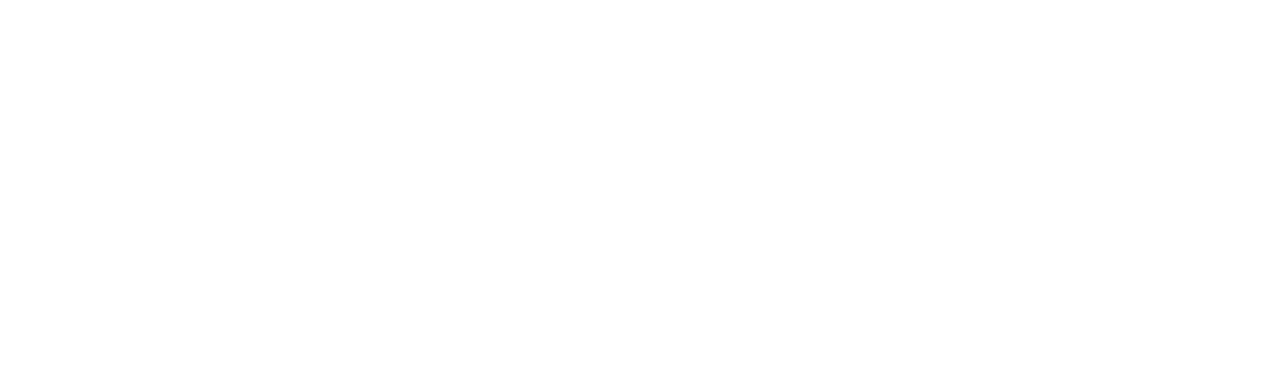
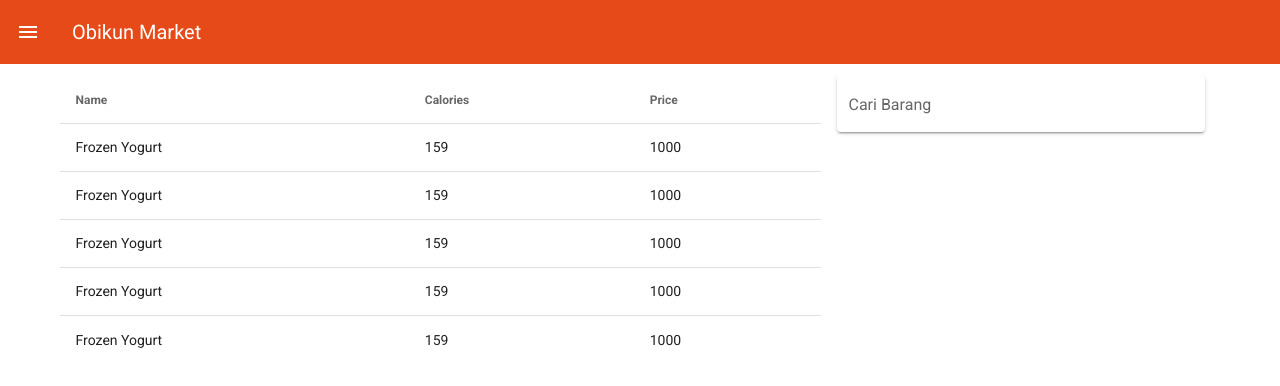
Before and after one commit to obikastanya/front-end-pos-minimarket, a Vue app: page /cek-stock in a window 1280 px wide. Shown: the top 386 px of the page. Built offline with nearby package versions, Linux system fonts and the light colour scheme.

Commit message:
[WIP] cek stock

```diff
--- a/src/App.vue
+++ b/src/App.vue
@@ -1,15 +1,18 @@
 <template>
   <v-app>
-    <router-view></router-view>
+    <home></home>
     <v-spacer></v-spacer>
   </v-app>
 </template>
 
 <script>
+import Home from './views/Home.vue'
 export default {
   name: 'App',
 
-  components: {},
+  components: {
+    Home
+  },
 
   data: () => ({
     //
--- /dev/null
+++ b/src/components/Barang/CekStock.vue
@@ -0,0 +1,63 @@
+<template>
+  <v-container>
+    <v-responsive min-width="400" flat dense class="float-md-right">
+      <v-text-field full-width class="mx-4" label="Cari Barang" solo></v-text-field>
+    </v-responsive>
+    <v-responsive>
+      <v-simple-table>
+        <!-- <template> -->
+        <thead>
+          <tr>
+            <th>Name</th>
+            <th>Calories</th>
+            <th>Price</th>
+          </tr>
+        </thead>
+        <tbody>
+          <tr v-for="item in desserts" :key="item.name">
+            <td>{{ item.name }}</td>
+            <td>{{ item.calories }}</td>
+            <td>{{ item.price }}</td>
+          </tr>
+        </tbody>
+        <!-- </template> -->
+      </v-simple-table>
+    </v-responsive>
+  </v-container>
+</template>
+<script>
+export default {
+  data: () => ({
+    dense: false,
+    fixedHeader: false,
+    height: 300,
+    desserts: [
+      {
+        name: 'Frozen Yogurt',
+        calories: 159,
+        price: '1000'
+      },
+      {
+        name: 'Frozen Yogurt',
+        calories: 159,
+        price: '1000'
+      },
+      {
+        name: 'Frozen Yogurt',
+        calories: 159,
+        price: '1000'
+      },
+      {
+        name: 'Frozen Yogurt',
+        calories: 159,
+        price: '1000'
+      },
+      {
+        name: 'Frozen Yogurt',
+        calories: 159,
+        price: '1000'
+      }
+    ]
+  })
+}
+</script>
--- a/src/components/Barang/InputStock.vue
+++ b/src/components/Barang/InputStock.vue
@@ -3,16 +3,18 @@
     <v-row align="center" justify="center">
       <v-col cols="12" lg="9">
         <v-row>
-          <v-col class="orange darken-3" justify="end" align="right">
+          <v-col class="orange darken-3 mx-3 rounded" justify="end" align="right">
             <v-btn
               v-for="(buttontext, index) in buttonText"
               :key="index"
+              elevation="5"
+              :color="buttontext.color"
               class="mx-5"
-            >{{ buttontext }}</v-btn>
+            >{{ buttontext.btnName }}</v-btn>
           </v-col>
         </v-row>
         <v-row>
-          <v-col class="pink lighten-3">
+          <v-col>
             <v-card class="pa-10">
               <h1 class="ml-5">Input Data Barang</h1>
               <form class="mx-5">
@@ -34,12 +36,17 @@
 export default {
   data() {
     return {
-      buttonText: {
-        submit: 'Submit',
-        clear: 'Clear',
-        back: 'Back'
-      }
+      buttonText: [
+        { btnName: 'Submit', color: 'success' },
+        { btnName: 'Clear', color: 'error' },
+        { btnName: 'Back', color: 'primary' }
+      ]
     }
   }
 }
 </script>
+<style scoped>
+.rounded {
+  border-radius: 5px;
+}
+</style>
--- a/src/components/Navbar.vue
+++ b/src/components/Navbar.vue
@@ -12,18 +12,16 @@
       </v-list>
     </v-navigation-drawer>
     <v-sheet>
-      <input-stock></input-stock>
+      <router-view></router-view>
     </v-sheet>
   </v-card>
 </template>
 
 <script>
 import NavbarItem from './NavbarItem.vue'
-import inputStock from './Barang/InputStock.vue'
 export default {
   components: {
-    NavbarItem,
-    inputStock
+    NavbarItem
   },
   data: () => ({
     drawer: false,
@@ -35,22 +33,34 @@
       {
         title: 'Barang',
         icon: 'mdi-database-edit',
-        crudMenu: ['Input Stock Baru', 'Cek Stock']
+        crudMenu: [
+          { namaMenu: 'Input Stock Baru', routeMenu: '/input-stock' },
+          { namaMenu: 'Cek Stock', routeMenu: '/cek-stock' }
+        ]
       },
       {
         title: 'Transaksi',
         icon: 'mdi-cart-plus',
-        crudMenu: ['Kasir', 'Lihat Transaksi']
+        crudMenu: [
+          { namaMenu: 'Kasir', routeMenu: '/' },
+          { namaMenu: 'Lihat Transaksi', routeMenu: '/' }
+        ]
       },
       {
         title: 'Suplier',
         icon: 'mdi-car-pickup',
-        crudMenu: ['Input Suplier', 'Lihat Suplier']
+        crudMenu: [
+          { namaMenu: 'Input Suplier', routeMenu: '/' },
+          { namaMenu: 'Lihat Suplier', routeMenu: '/' }
+        ]
       },
       {
         title: 'Pegawai',
         icon: 'mdi-account-details-outline',
-        crudMenu: ['Input  Pegawai', 'Lihat Pegawai']
+        crudMenu: [
+          { namaMenu: 'Input  Pegawai', routeMenu: '/' },
+          { namaMenu: 'Lihat Pegawai', routeMenu: '/' }
+        ]
       }
     ]
   })
--- a/src/components/NavbarItem.vue
+++ b/src/components/NavbarItem.vue
@@ -14,7 +14,8 @@
       class="ml-10"
       v-for="(crudmenu, index) in menus.crudMenu"
       v-bind:key="index"
-    >{{ crudmenu }}</v-list-item>
+      :to="crudmenu.routeMenu"
+    >{{ crudmenu.namaMenu }}</v-list-item>
   </v-list-group>
 </template>
 <script>
--- a/src/router/index.js
+++ b/src/router/index.js
@@ -1,19 +1,15 @@
 import Vue from 'vue'
 import VueRouter from 'vue-router'
-import Home from '../views/Home.vue'
 import Login from '../views/Login.vue'
 import InputStock from '../components/Barang/InputStock.vue'
+import CekStock from '../components/Barang/CekStock.vue'
 
 Vue.use(VueRouter)
 
 const routes = [
-    {
-        path: '/home',
-        name: 'Home',
-        component: Home
-    },
     { path: '/', name: 'login', component: Login },
-    { path: '/input-stock', name: 'inputStock', component: InputStock }
+    { path: '/input-stock', name: 'inputStock', component: InputStock },
+    { path: '/cek-stock', name: 'cekStock', component: CekStock }
 ]
 
 const router = new VueRouter({
--- a/src/views/Login.vue
+++ b/src/views/Login.vue
@@ -19,7 +19,7 @@
   name: 'login',
   data() {
     return {
-      dashboard: '/home'
+      dashboard: '/input-stock'
     }
   }
 }
```
